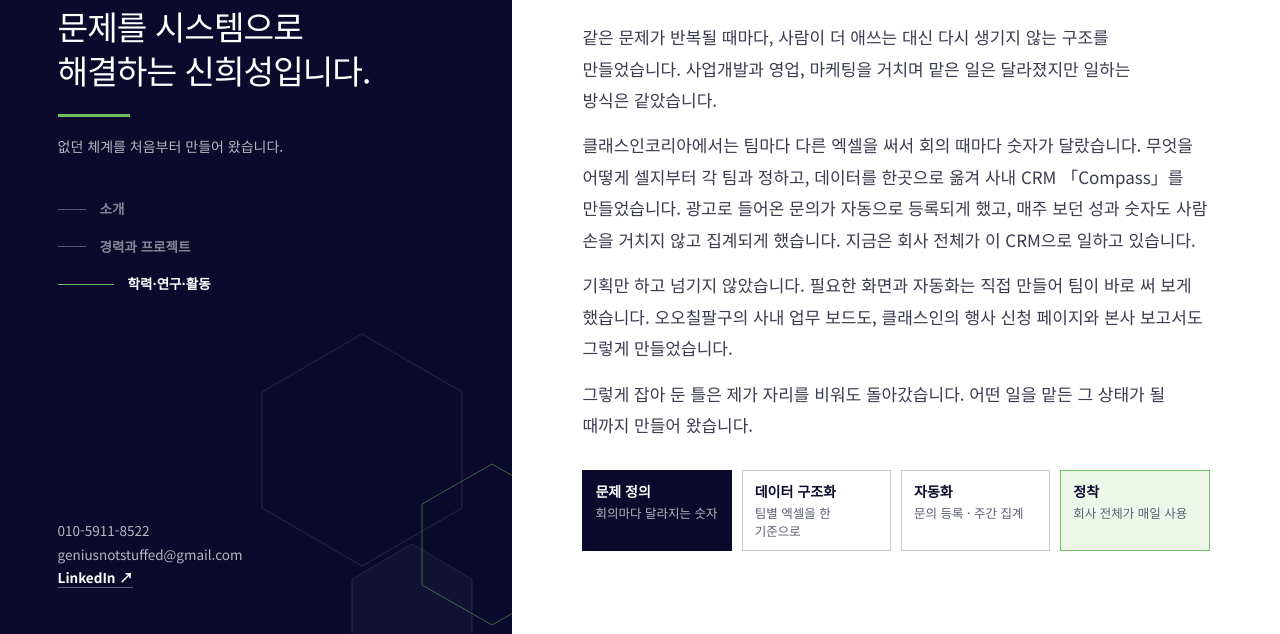
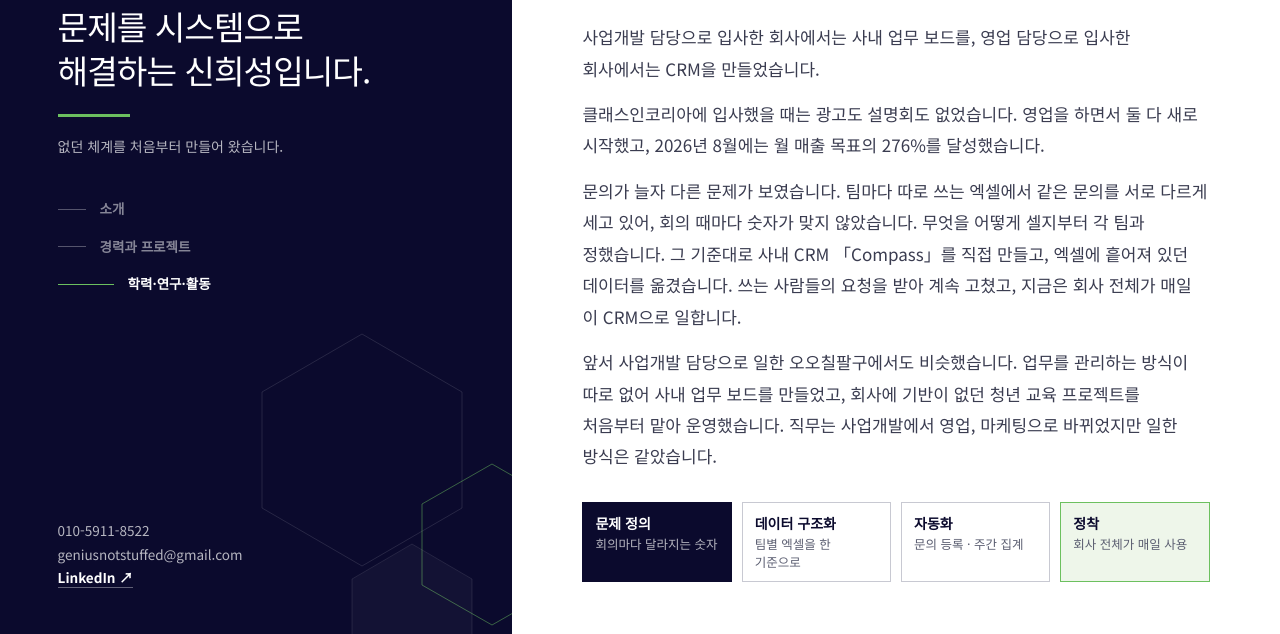
Before and after one commit to geniusnotstuffed/portfolio, a plain HTML site: page operations/index.html in a window 1280 px wide. Shown: the part 166-800 px from the top of the page. Drawn offline with Linux system fonts and the light colour scheme; a web font is replaced by a local one.

Commit message:
Operations 웹: 소개를 두 회사에서 만든 것과 그 과정 중심으로 다시 씀
- 소개 4문단 재작성(직함과 만든 것의 대비로 시작, 광고·설명회 시작과 영업 성과, 집계 기준 합의와 CRM 구축, 이전 회사 사례와 마무리)
- 세일즈 카드 성과에 2026년 8월 월 매출 목표 대비 276% 추가
- 바닥글에서 맞지 않게 된 「비율만 적었습니다」 문장 삭제
- 기본 페이지 핵심 역량의 IR 데이 문구를 「안내와 현장 운영 지원」으로

Co-Authored-By: Claude Fable 5.2 <noreply@anthropic.com>

```diff
--- a/operations/index.html
+++ b/operations/index.html
@@ -32,10 +32,10 @@
 
 <section id="about" class="sec">
   <h2 class="st"><span class="k">01 <em>About</em></span>소개</h2>
-  <p class="lead">같은 문제가 반복될 때마다, 사람이 더 애쓰는 대신 다시 생기지 않는 구조를 만들었습니다. 사업개발과 영업, 마케팅을 거치며 맡은 일은 달라졌지만 일하는 방식은 같았습니다.</p>
-  <p class="lead">클래스인코리아에서는 팀마다 다른 엑셀을 써서 회의 때마다 숫자가 달랐습니다. 무엇을 어떻게 셀지부터 각 팀과 정하고, 데이터를 한곳으로 옮겨 사내 CRM <span class="nw">「Compass」를</span> 만들었습니다. 광고로 들어온 문의가 자동으로 등록되게 했고, 매주 보던 성과 숫자도 사람 손을 거치지 않고 집계되게 했습니다. 지금은 회사 전체가 이 CRM으로 일하고 있습니다.</p>
-  <p class="lead">기획만 하고 넘기지 않았습니다. 필요한 화면과 자동화는 직접 만들어 팀이 바로 써 보게 했습니다. 오오칠팔구의 사내 업무 보드도, 클래스인의 행사 신청 페이지와 본사 보고서도 그렇게 만들었습니다.</p>
-  <p class="lead">그렇게 잡아 둔 틀은 제가 자리를 비워도 돌아갔습니다. 어떤 일을 맡든 그 상태가 될 때까지 만들어 왔습니다.</p>
+  <p class="lead">사업개발 담당으로 입사한 회사에서는 사내 업무 보드를, 영업 담당으로 입사한 회사에서는 CRM을 만들었습니다.</p>
+  <p class="lead">클래스인코리아에 입사했을 때는 광고도 설명회도 없었습니다. 영업을 하면서 둘 다 새로 시작했고, 2026년 8월에는 월 매출 목표의 276%를 달성했습니다.</p>
+  <p class="lead">문의가 늘자 다른 문제가 보였습니다. 팀마다 따로 쓰는 엑셀에서 같은 문의를 서로 다르게 세고 있어, 회의 때마다 숫자가 맞지 않았습니다. 무엇을 어떻게 셀지부터 각 팀과 정했습니다. <span class="nw">그 기준대로</span> 사내 CRM <span class="nw">「Compass」를</span> 직접 만들고, 엑셀에 흩어져 있던 데이터를 옮겼습니다. 쓰는 사람들의 요청을 받아 계속 고쳤고, 지금은 회사 전체가 매일 이 CRM으로 일합니다.</p>
+  <p class="lead">앞서 사업개발 담당으로 일한 오오칠팔구에서도 비슷했습니다. 업무를 관리하는 방식이 따로 없어 사내 업무 보드를 만들었고, 회사에 기반이 없던 청년 교육 프로젝트를 처음부터 맡아 운영했습니다. 직무는 사업개발에서 영업, 마케팅으로 바뀌었지만 일한 방식은 같았습니다.</p>
   <div class="flow" style="margin-top:30px;max-width:680px"><div>문제 정의<small>회의마다 달라지는 숫자</small></div><div>데이터 구조화<small>팀별 엑셀을 한 기준으로</small></div><div>자동화<small>문의 등록 · 주간 집계</small></div><div class="acc">정착<small>회사 전체가 매일 사용</small></div></div>
 </section>
 
@@ -158,7 +158,7 @@
       <div class="body">
         <h4>배경</h4><ul><li>입사 당시 광고·리드 관리·설명회 같은 마케팅 체계가 없어, 고객 발굴부터 성과 집계까지 처음부터 세워야 하는 상황</li></ul>
         <h4>주요 업무</h4><ul><li><b>Meta 리드 광고</b>를 처음 열고 기획·소재 제작·운영, 소재별 리드 단가 분석으로 예산 재배분</li><li>광고 리드가 데모·견적·결제까지 가는 파이프라인을 CRM 「Compass」로 구축</li><li>학원·교육기관 신규 고객 발굴과 제품 데모(목동 쇼룸·고객 현장), 맞춤형 수업 운영안 제안</li><li>계약 전환과 도입 초기 운영, 고객 요구를 개발 요구사항으로 정리해 본사 개발팀과 조율</li></ul>
-        <h4>성과</h4><ul><li>2026년 4~8월 리드 유입 전년 동기 대비 <b>63%</b> 증가</li></ul>
+        <h4>성과</h4><ul><li>2026년 8월 월 매출 목표 대비 <b>276%</b> 달성</li><li>2026년 4~8월 리드 유입 전년 동기 대비 <b>63%</b> 증가</li></ul>
       </div>
     </article>
     </div>
@@ -305,7 +305,7 @@
   </dl>
 </section>
 
-<footer class="foot"><p><b>신희성</b> · 010-5911-8522 · geniusnotstuffed@gmail.com</p><p>화면 속 고객명·담당자명·금액은 모두 가상 데이터입니다. 실제 회사 수치는 비율(+63%)만 적었습니다.</p></footer>
+<footer class="foot"><p><b>신희성</b> · 010-5911-8522 · geniusnotstuffed@gmail.com</p><p>화면 속 고객명·담당자명·금액은 모두 가상 데이터입니다.</p></footer>
 </main>
 </div>
 
```
Also changed, not shown: index.html (+1 -1 lines).
